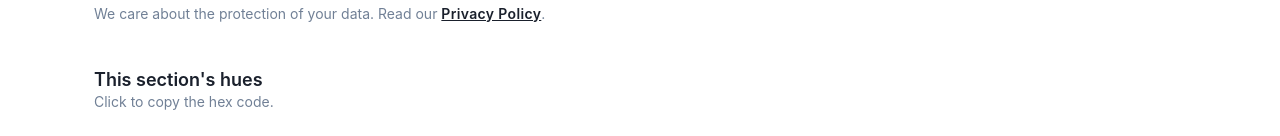
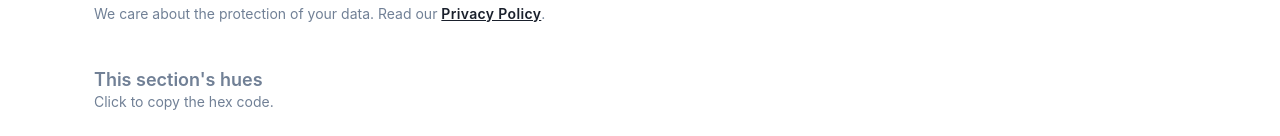
Before and after one commit to abeidahmed/easy-hues, a React (Create React App) app: page / in a window 1280 px wide. Both pictures are taken after a click on the button "Show section hues". Shown: the part 584-720 px from the top of the page. Built offline with nearby package versions, Linux system fonts and the light colour scheme; a web font is replaced by a local one.

Commit message:
Check if inherited property has heading element

```diff
--- a/src/components/layouts/global/SectionHues.js
+++ b/src/components/layouts/global/SectionHues.js
@@ -10,10 +10,20 @@ const huesOpen = props => {
     return splitArray[0][0].toUpperCase() + toArray.slice(1);
   };
 
+  // Check if inherited colors has it's own property.
+  // Return heading color if found else return text color.
+  const propCheck = (property, check) => {
+    if (property.hasOwnProperty(check)) {
+      return heading;
+    } else {
+      return text;
+    }
+  };
+
   if (props.huesOpen) {
     return (
       <div className="section-hues">
-        <h3 style={{ color: heading }} className="section-hues-title">
+        <h3 style={{ color: propCheck(props.colorChange, heading) }} className="section-hues-title">
           This section's hues
         </h3>
         <p style={{ color: text }} className="section-hues-subtitle">
```
